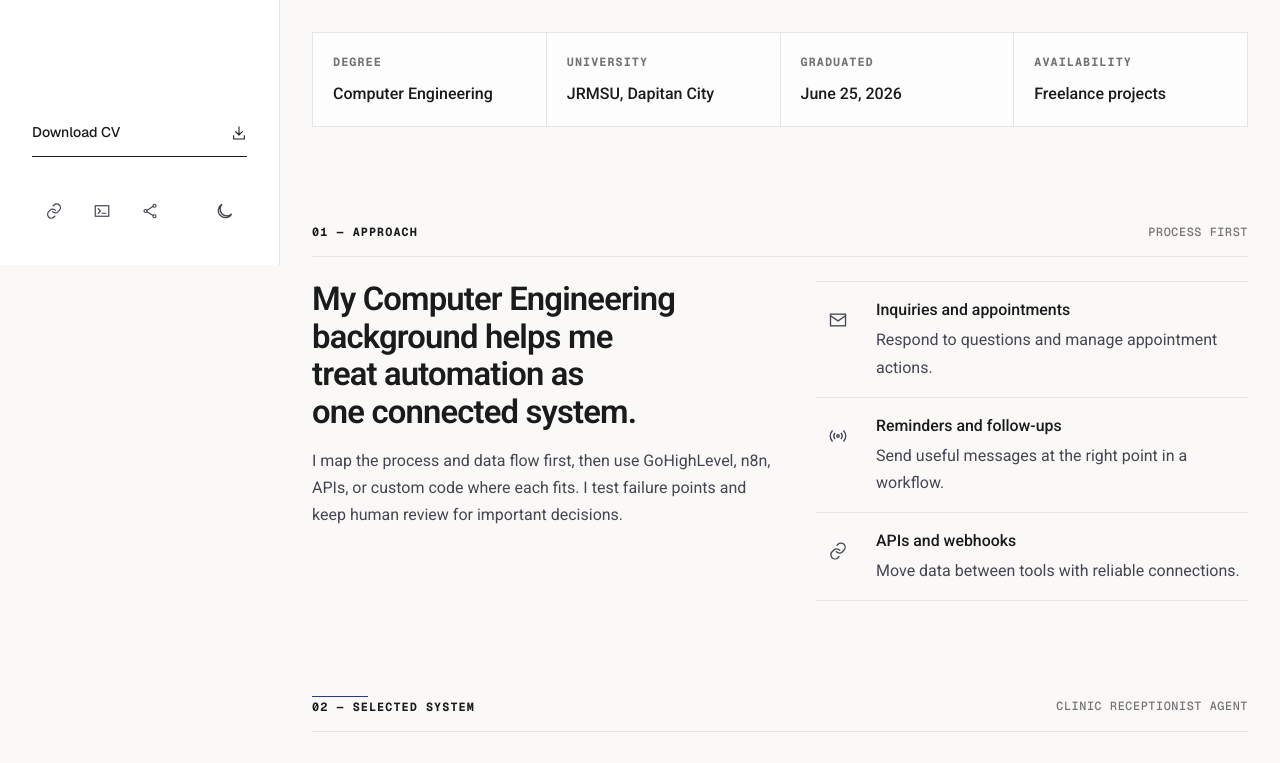
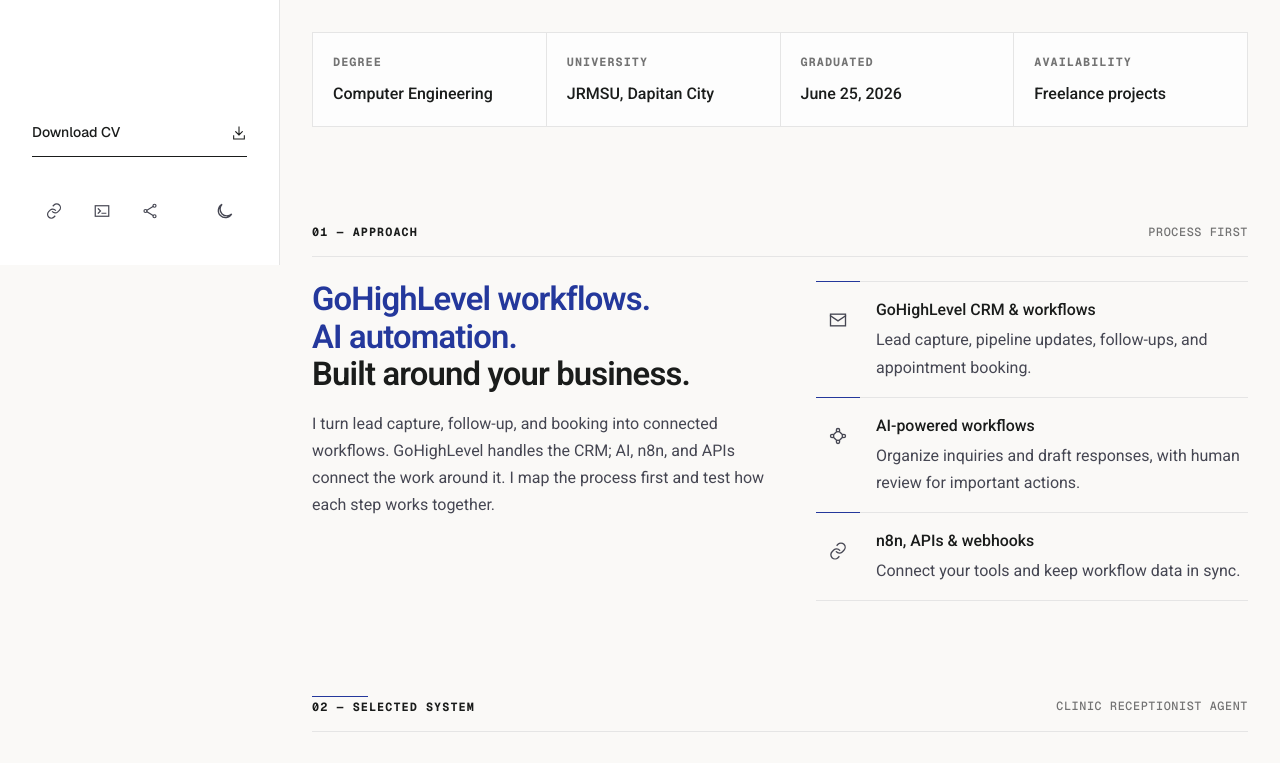
Before and after one commit to kin2001/myportfolio, a Next.js app in the folder web/: page /about in a window 1280 px wide. Shown: the part 535-1298 px from the top of the page. Built offline with nearby package versions, Linux system fonts and the light colour scheme; no server answers.

Commit message:
Highlight GHL specialties and coordinate public page motion

```diff
--- a/web/src/app/globals.css
+++ b/web/src/app/globals.css
@@ -569,7 +569,30 @@
   transition: transform 460ms cubic-bezier(.16, 1, .3, 1) 80ms;
 }
 
+/* Assemble sibling records in reading order; never move their observer bounds. */
+.site-main article[data-reveal="record"] { --entry-delay: 0ms; }
+.site-main article[data-reveal="record"]:nth-child(2) { --entry-delay: 60ms; }
+.site-main article[data-reveal="record"]:nth-child(n+3) { --entry-delay: 120ms; }
+.site-main article[data-reveal="record"][data-reveal-state="revealed"] > .public-record-link {
+  animation: record-arrive 480ms cubic-bezier(.16, 1, .3, 1) var(--entry-delay) backwards;
+}
+.site-main [data-reveal="page-header"][data-reveal-state="revealed"] .public-lead,
+.site-main [data-reveal="actions"][data-reveal-state="revealed"] > a {
+  animation: detail-arrive 420ms cubic-bezier(.16, 1, .3, 1) 80ms backwards;
+}
+@keyframes record-arrive {
+  from { opacity: 0; transform: translate3d(0, 12px, 0); }
+  to { opacity: 1; transform: none; }
+}
+@keyframes detail-arrive {
+  from { opacity: 0; transform: translate3d(8px, 0, 0); }
+  to { opacity: 1; transform: none; }
+}
+.site-main [data-reveal] a:focus-visible { animation: none; }
+
 /* The reused Approach block reveals as one connected system: thesis, then inputs. */
+.specialty-title { max-width: 24ch; text-wrap: balance; }
+.specialty-title > span { display: block; }
 [data-reveal="approach"][data-reveal-state] {
   opacity: 1;
   transform: none;
@@ -594,7 +617,7 @@
 
 [data-reveal="approach"][data-reveal-state="waiting"] [data-approach-item] {
   opacity: 0;
-  transform: translate3d(0, 6px, 0);
+  transform: translate3d(10px, 0, 0);
 }
 
 [data-reveal="approach"][data-reveal-state="revealed"] [data-approach-item] {
@@ -602,11 +625,21 @@
   transform: none;
   transition:
     opacity 420ms ease-out,
-    transform 620ms cubic-bezier(.16, 1, .3, 1);
+    transform 480ms cubic-bezier(.16, 1, .3, 1);
 }
 
-[data-reveal="approach"][data-reveal-state="revealed"] [data-approach-item]:nth-child(2) { transition-delay: 70ms; }
-[data-reveal="approach"][data-reveal-state="revealed"] [data-approach-item]:nth-child(3) { transition-delay: 140ms; }
+[data-reveal="approach"][data-reveal-state="revealed"] [data-approach-item]:nth-child(2) { transition-delay: 90ms; }
+[data-reveal="approach"][data-reveal-state="revealed"] [data-approach-item]:nth-child(3) { transition-delay: 180ms; }
+[data-approach-item] { position: relative; }
+[data-approach-item]::before {
+  content: ""; position: absolute; top: -1px; left: 0; width: 44px; height: 1px;
+  background: var(--accent); transform-origin: left;
+}
+[data-reveal-state="waiting"] [data-approach-item]::before { transform: scaleX(0); }
+[data-reveal-state="revealed"] [data-approach-item]::before {
+  transform: scaleX(1); transition: transform 480ms cubic-bezier(.16, 1, .3, 1);
+  transition-delay: inherit;
+}
 
 [data-reveal][data-reveal-state="waiting"]:focus-within {
   opacity: 1;
@@ -1080,6 +1113,10 @@
   .operation-progress { animation: none !important; transform: translateX(100%); }
   .loading-ring { animation: none !important; }
   .project-process-number { animation: none !important; }
+  .site-main [data-reveal] .public-record-link,
+  .site-main [data-reveal="page-header"] .public-lead,
+  .site-main [data-reveal="actions"] > a { animation: none !important; }
+  [data-approach-item]::before { transform: scaleX(1) !important; transition: none !important; }
   [data-reveal][data-reveal-state] { opacity: 1 !important; transform: none !important; transition: none !important; }
   .animated-heading-word,
   .animated-heading-rule,
--- a/web/src/components/approach-section.tsx
+++ b/web/src/components/approach-section.tsx
@@ -3,9 +3,9 @@
 import { SectionHeader } from "@/components/section-header";
 
 const focusAreas = [
-  ["contact", "Inquiries and appointments", "Respond to questions and manage appointment actions."],
-  ["signal", "Reminders and follow-ups", "Send useful messages at the right point in a workflow."],
-  ["link", "APIs and webhooks", "Move data between tools with reliable connections."],
+  ["contact", "GoHighLevel CRM & workflows", "Lead capture, pipeline updates, follow-ups, and appointment booking."],
+  ["systems", "AI-powered workflows", "Organize inquiries and draft responses, with human review for important actions."],
+  ["link", "n8n, APIs & webhooks", "Connect your tools and keep workflow data in sync."],
 ] as const;
 
 export function ApproachSection({ index, detailsHref }: { index: string; detailsHref?: string }) {
@@ -23,11 +23,13 @@
       />
       <div className="mt-6 grid min-w-0 gap-6 xl:grid-cols-[minmax(0,1fr)_minmax(320px,.9fr)]" data-approach-grid>
         <div data-approach-copy>
-          <h3 className="public-section-title max-w-[24ch]">
-            My Computer Engineering background helps me treat automation as one connected system.
+          <h3 className="public-section-title specialty-title">
+            <span className="accent">GoHighLevel workflows.</span>{" "}
+            <span className="accent">AI automation.</span>{" "}
+            <span>Built around your business.</span>
           </h3>
           <p className="public-body mt-4 max-w-[52ch]">
-            I map the process and data flow first, then use GoHighLevel, n8n, APIs, or custom code where each fits. I test failure points and keep human review for important decisions.
+            I turn lead capture, follow-up, and booking into connected workflows. GoHighLevel handles the CRM; AI, n8n, and APIs connect the work around it. I map the process first and test how each step works together.
           </p>
         </div>
         <ul className="divide-y divide-[var(--line)] border-y border-[var(--line)]" data-approach-list>
--- a/web/src/components/scroll-reveal.tsx
+++ b/web/src/components/scroll-reveal.tsx
@@ -41,10 +41,10 @@
       if (words.length) {
         animations.push(animate(words, {
           opacity: [0, 1],
-          transform: ["translate3d(0, .22em, 0)", "translate3d(0, 0, 0)"],
+          transform: ["translate3d(0, .65em, 0)", "translate3d(0, 0, 0)"],
         }, {
-          delay: stagger(0.025),
-          duration: 0.46,
+          delay: stagger(Math.min(0.025, 0.16 / Math.max(words.length - 1, 1))),
+          duration: 0.5,
           ease: [0.16, 1, 0.3, 1],
         }));
       }
@@ -53,7 +53,7 @@
           opacity: [0, 1],
           transform: ["scaleX(0)", "scaleX(1)"],
         }, {
-          delay: Math.min(words.length * 0.025, 0.2),
+          delay: 0.16,
           duration: 0.46,
           ease: [0.16, 1, 0.3, 1],
         }));
@@ -106,7 +106,13 @@
       if (group) reveal(group);
     };
     const handleMotionChange = (event: MediaQueryListEvent) => {
-      if (event.matches) revealAll();
+      if (event.matches) {
+        elements.forEach((element) => {
+          const heading = element.querySelector<HTMLElement>("[data-animated-heading]");
+          if (heading) resetHeading(heading);
+        });
+        revealAll();
+      }
     };
 
     document.addEventListener("focusin", revealFocusedGroup);
```
Also changed, not shown: 3 other files (tests, documents, lock files or other folders).
